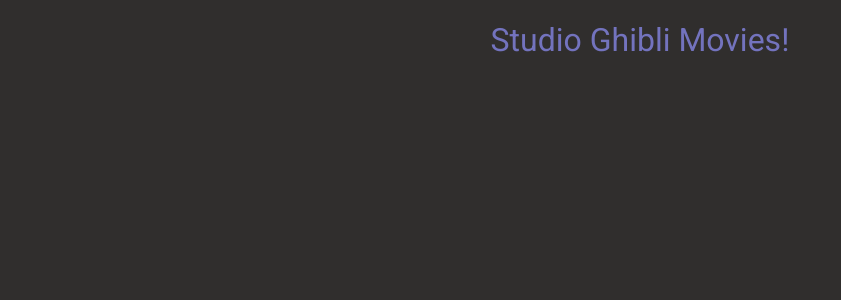
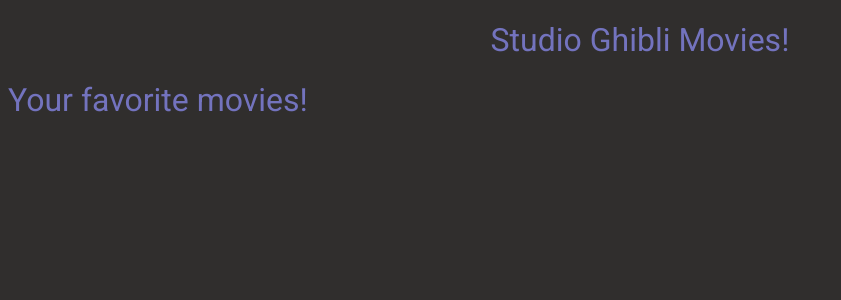
Before and after one commit to Vadfinnsinte/Studio-ghibli-movies, a React (Vite) app: page /#/favorites in a window 1280 px wide. Shown: the top 300 px of the page, without its empty margins (0-841 px from the left). Built offline with nearby package versions, Linux system fonts and the light colour scheme; a web font is replaced by a local one.

Commit message:
fixade layoten på favoriter

```diff
--- a/src/components/Favorites.tsx
+++ b/src/components/Favorites.tsx
@@ -10,6 +10,11 @@
 
     return (
         <>
+
+        <h1>Your favorite movies! </h1>
+        <section className='card-layout'>
+
+
         {favorites && favorites.map((movie) =>
             <div className='movie-card' key={movie.id}> <h2>{movie.title}</h2>
             <p className='small-p'>Directed by:</p>
@@ -20,6 +25,7 @@
             </div>
 
         )}
+        </section>
 </>
     )
 }
--- a/src/components/RenderMovies.tsx
+++ b/src/components/RenderMovies.tsx
@@ -6,6 +6,7 @@
 import MovieCards from './MovieCards'
 import { NavLink } from 'react-router-dom'
 import { useVaribleStore } from '../data/store'
+import Favorites from './Favorites'
 
 
 const RenderMovies = () => {
@@ -40,7 +41,7 @@
         <div className='get-search'>
         <button onClick={handleGetMovies} >Get movies!</button>
         <NavLink className='favorite' to="/favorites"> My favorites 💜 </NavLink>
-        {/* <p className='favorite'> My favorites 💜</p> */}
+
 
         {errorMessage && (<p> {errorMessage} </p>)}
         {isActive &&  <input type='test' placeholder='SEARCH' onChange={(event) => setSearchFilter(event.target.value)}/>}
@@ -48,6 +49,7 @@
         <section className='card-layout'>
 
             <MovieCards filteredMovies={filteredMovies} />
+
 
         </section>
 
```
